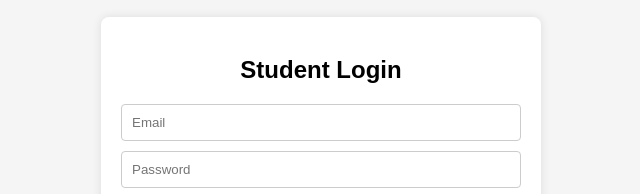
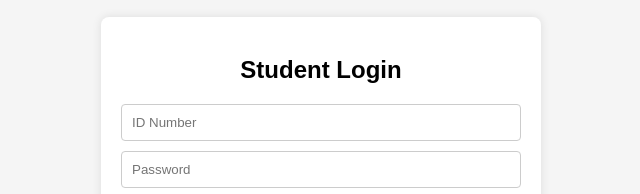
Before and after one commit to paedDev/Simple-petition-system-for-school, a React (Vite) app in the folder client/: page /login in a window 1280 px wide. Shown: the part 213-407 px from the top of the page, without its empty margins (319-959 px from the left). Built offline with nearby package versions, Linux system fonts and the light colour scheme.

Commit message:
fixed the login to use the idnumber instead of the email

```diff
--- a/client/src/pages/Login.jsx
+++ b/client/src/pages/Login.jsx
@@ -6,7 +6,7 @@ import { toast } from "react-hot-toast";
 import { BASE_URL } from "../config/config";
 
 const Login = () => {
-  const [email, setEmail] = useState("");
+  const [idNumber, setIdNumber] = useState("");
   const [password, setPassword] = useState("");
   const [showPassword, setShowPassword] = useState(false);
   const navigate = useNavigate();
@@ -15,7 +15,7 @@ const Login = () => {
     e.preventDefault();
     try {
       const res = await axios.post(`${BASE_URL}/api/auth/login`, {
-        email,
+        idNumber,
         password,
       });
       if (res.data.role !== "student") {
@@ -41,10 +41,10 @@ const Login = () => {
           Student Login
         </h2>
         <input
-          type="email"
-          placeholder="Email"
-          value={email}
-          onChange={(e) => setEmail(e.target.value)}
+          type="text"
+          placeholder="ID Number"
+          value={idNumber}
+          onChange={(e) => setIdNumber(e.target.value)}
           className="input"
           required
         />
```
